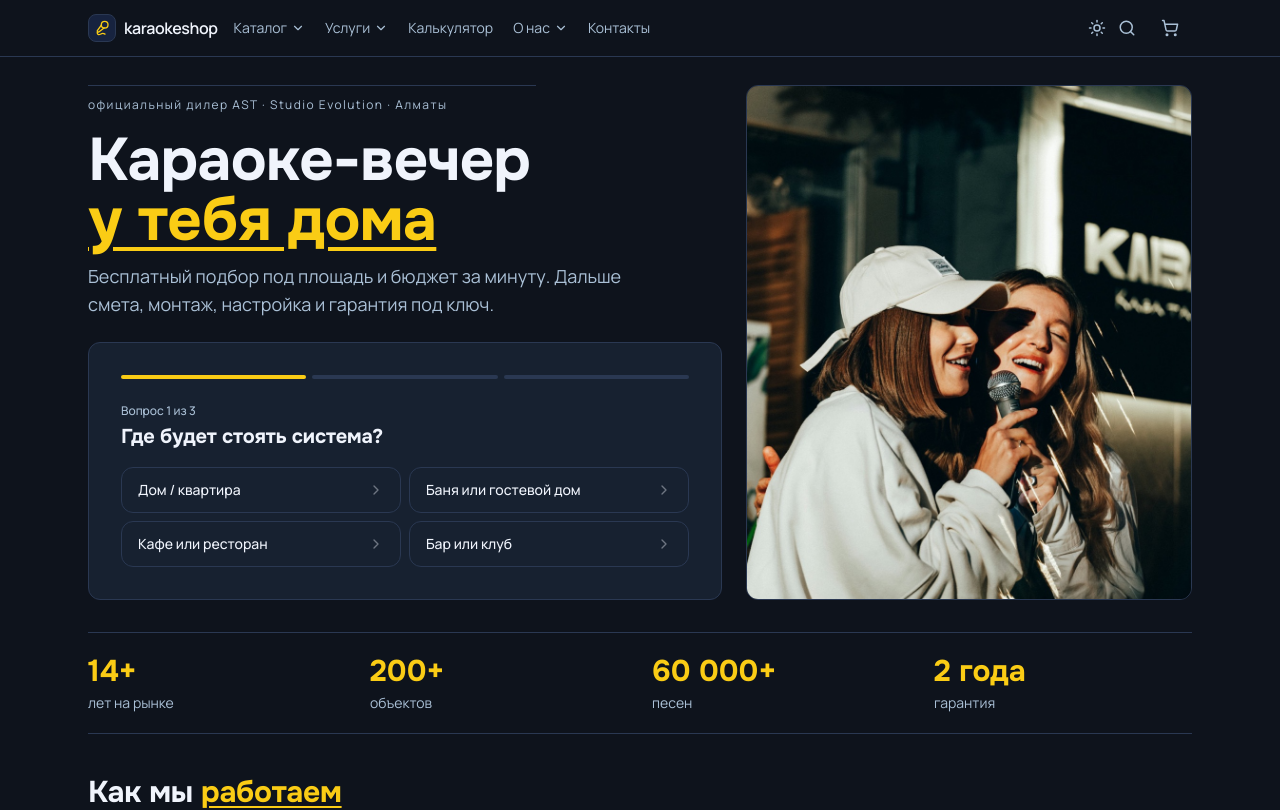
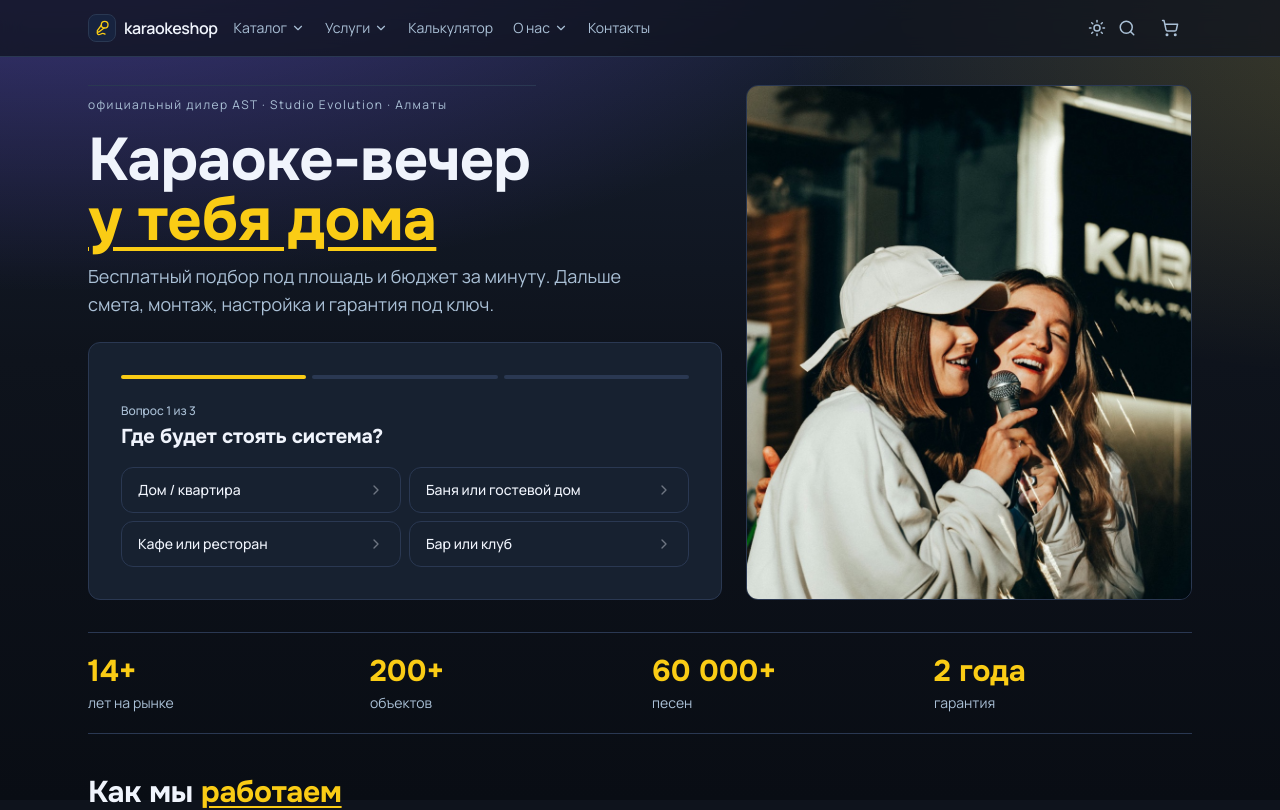
Before and after one commit to airginggger-collab/Karaokeshop, a Next.js app in the folder apps/web/: page / in a window 1280 px wide. Shown: the top 810 px of the page. Built offline with nearby package versions, Linux system fonts and the light colour scheme.

Commit message:
feat(theme): градиент-сцена на фон всех страниц (обе темы, fixed-слой)

```diff
--- a/apps/web/src/app/globals.css
+++ b/apps/web/src/app/globals.css
@@ -17,10 +17,35 @@ html {
 }
 
 /* Фон страницы и текст — через токены (флипаются в theme.css: light/.dark).
-   Один источник: --color-page (#f4f2fa / #0b0913), --color-fg. */
+   Сплошной --color-page — фолбэк под градиент-слоем. */
 body {
   background: var(--color-page);
   color: var(--color-fg);
+  min-height: 100vh;
+}
+
+/* Градиент-сцена --gradient-page (один источник, per-theme в theme.css) —
+   отдельный ФИКСИРОВАННЫЙ слой за всем контентом. Через position:fixed,
+   а НЕ background-attachment:fixed: последний при скролле рендерится чёрным
+   и полностью игнорируется iOS Safari (сайт мобильный). Один кадр сцены на
+   весь вьюпорт, контент «плавает» поверх — цельно на любой странице. */
+body::before {
+  content: "";
+  position: fixed;
+  inset: 0;
+  z-index: -1;
+  background: var(--gradient-page);
+  pointer-events: none;
+}
+
+/* Шапка (sticky) красит фон сама и перекрыла бы сцену. Полупрозрачный
+   слой цвета страницы + blur → сцена просвечивает, а текст поверх
+   скроллящегося контента остаётся читаемым. Футер делаем прозрачным
+   (класс убран в JSX) — фиксированная сцена просвечивает без шва. */
+.header-scene {
+  background: color-mix(in srgb, var(--color-page) 72%, transparent);
+  -webkit-backdrop-filter: blur(10px);
+  backdrop-filter: blur(10px);
 }
 
 /* «Сцена»: поверхности разделяются цветом + hairline (border-border),
--- a/apps/web/src/components/Footer.tsx
+++ b/apps/web/src/components/Footer.tsx
@@ -40,7 +40,7 @@ const cols = [
 
 export function Footer() {
   return (
-    <footer className="mt-16 border-t border-border bg-surface dark:border-white/[0.06] dark:bg-page">
+    <footer className="mt-16 border-t border-border dark:border-white/[0.06]">
       <Container className="py-10">
         <p className="ticker mb-8">
           официальный дилер AST · Studio Evolution · Алматы · монтаж под ключ · 2 года гарантии
--- a/apps/web/src/components/Header.tsx
+++ b/apps/web/src/components/Header.tsx
@@ -80,7 +80,7 @@ export function Header() {
   return (
     <>
     <SearchOverlay open={searchOpen} onClose={() => setSearchOpen(false)} />
-    <header className="sticky top-0 z-30 border-b border-border bg-background dark:bg-page">
+    <header className="header-scene sticky top-0 z-30 border-b border-border">
       <Container className="flex h-14 items-center gap-4">
         <MobileNav />
         <Link href="/" className="flex items-center gap-2 font-semibold tracking-tight">
--- a/packages/tokens/css/theme.css
+++ b/packages/tokens/css/theme.css
@@ -15,6 +15,13 @@
 
   /* ─── Светлая тема: «чернильно-синяя сцена» ─── */
   --color-page:         #edf0f5;   /* холодная бумага */
+  /* Фон-сцена страницы: двухтон-диагональ (фиолет→голубой) поверх бумаги.
+     Применяется на body/шапке/футере с background-attachment:fixed
+     (globals.css) — один цельный кадр на всю высоту, без шва. */
+  --gradient-page:
+      linear-gradient(135deg, rgba(124,92,255,.20) 0%, rgba(124,92,255,0) 40%),
+      linear-gradient(300deg, rgba(56,132,255,.16) 0%, rgba(56,132,255,0) 45%),
+      linear-gradient(180deg, #eaf0f8, #e2e9f3);
   --color-bg:           #ffffff;   /* карточка */
   --color-surface:      #e4e9f0;   /* чипы, подложки */
   --color-fg:           #16203a;   /* 16.13:1 на bg ✓ AAA */
@@ -41,6 +48,11 @@
   color-scheme: dark;
 
   --color-page:         #0e131c;   /* холодная тёмная сцена */
+  /* Фон-сцена страницы: яркое неон-фиолет свечение из угла + жёлтый софит. */
+  --gradient-page:
+      radial-gradient(125% 90% at 4% -14%, rgba(124,92,255,.42), transparent 56%),
+      radial-gradient(85% 75% at 108% 6%, rgba(250,204,21,.16), transparent 55%),
+      linear-gradient(180deg, #161f30 0%, #0e131c 45%, #090d14 100%);
   --color-bg:           #172130;   /* карточка */
   --color-surface:      #22304a;   /* чипы, подложки */
   --color-fg:           #f0f4fc;   /* 14.69:1 на bg / 16.88:1 на page ✓ AAA */
```
Also changed, not shown: 1 other file (tests, documents, lock files or other folders).
